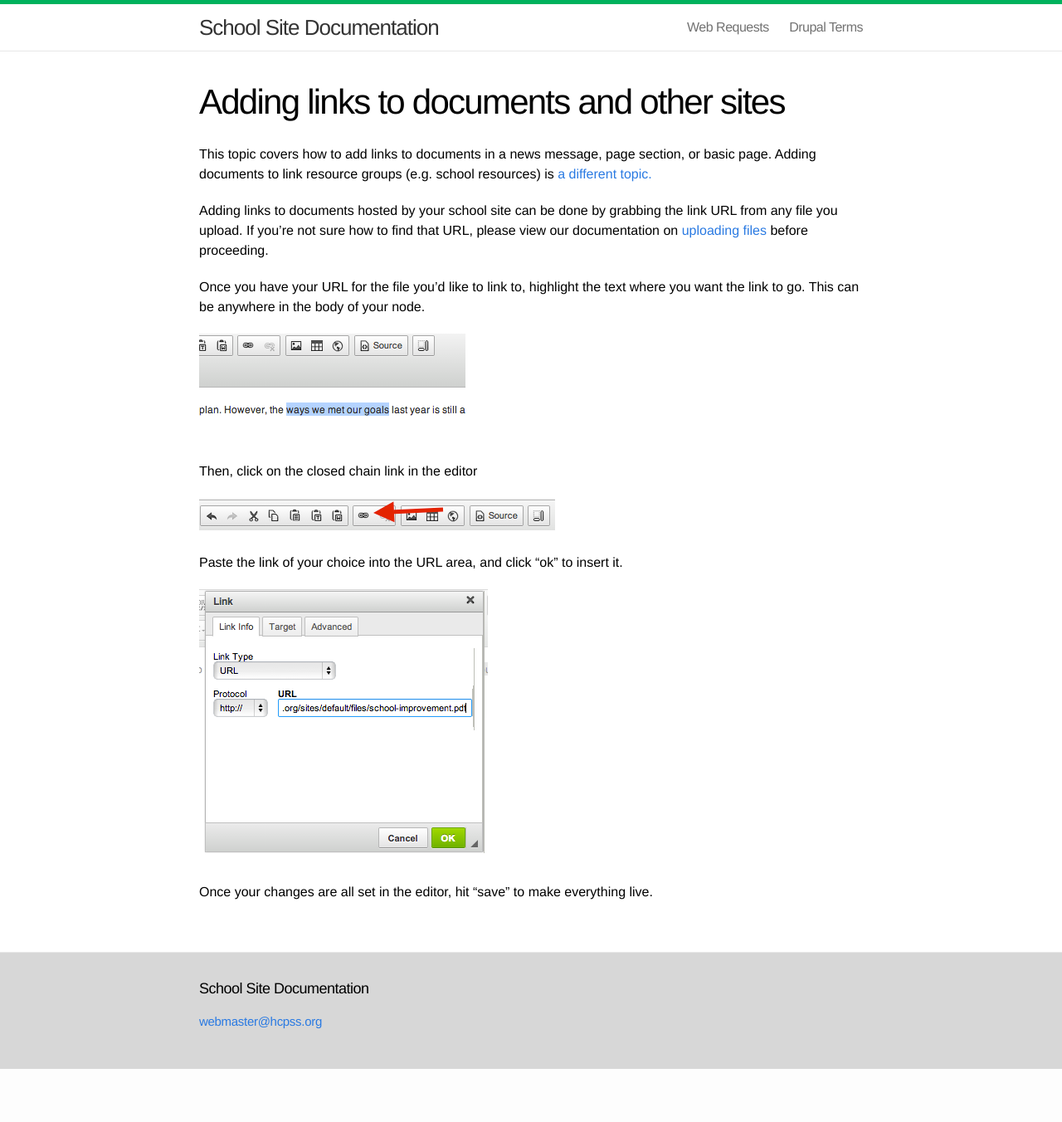
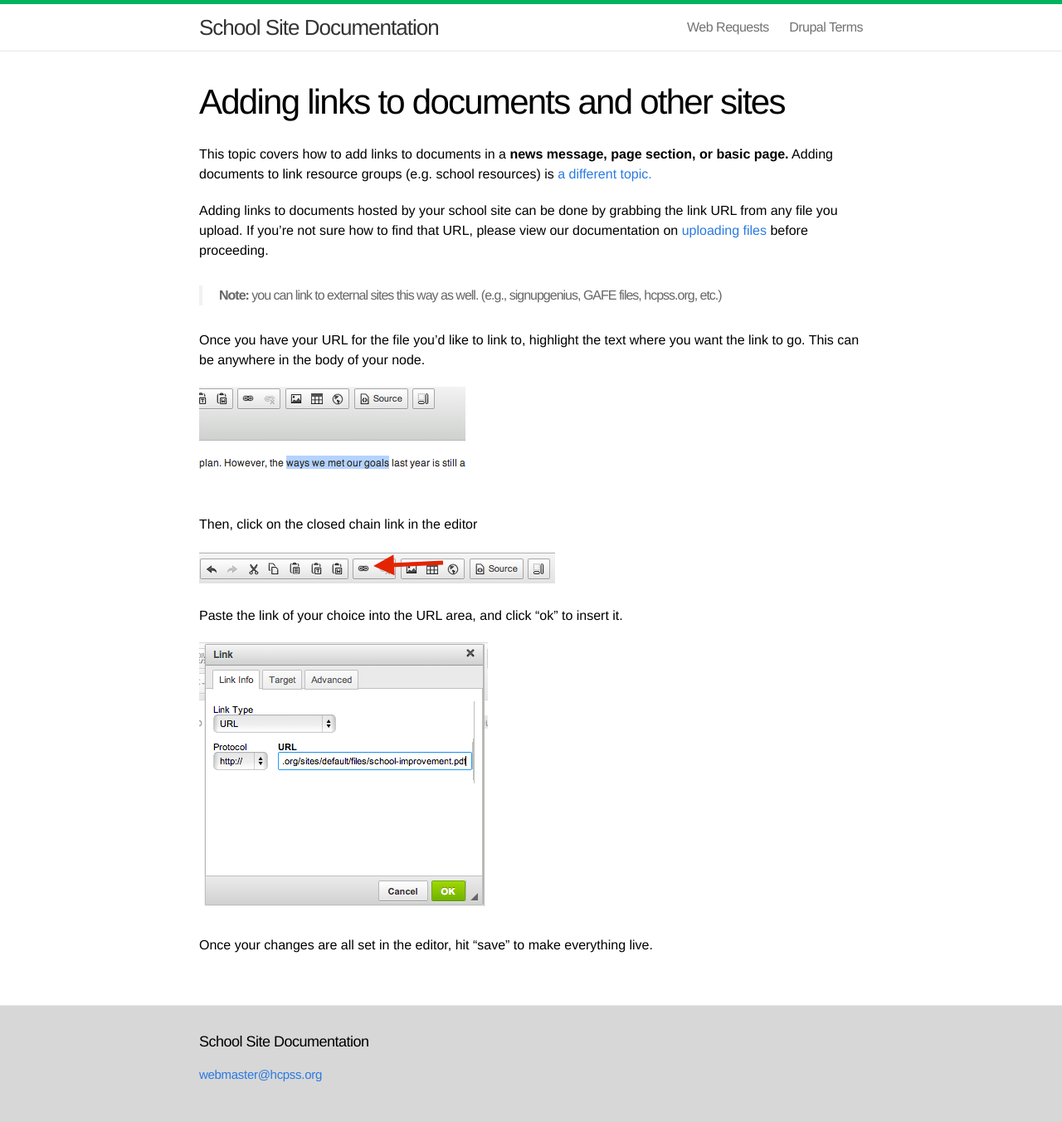
Before and after one commit to HCPSS/schoolsites-help, a Jekyll site: the page built from _posts/2014-07-15-adding-links.md, in a window 1280 px wide. Shown: the whole page at 83% size. Built offline with Jekyll 4.4.1, drawn with Linux system fonts in a browser that asks for light colours; Markdown is read by kramdown in place of the engine named in the settings; before the commit the page ends 1288 px from its top, so only the background shows below that.

Commit message:
updated content to reflect training sessions

```diff
--- a/_posts/2014-07-15-adding-links.md
+++ b/_posts/2014-07-15-adding-links.md
@@ -3,9 +3,13 @@ layout: post
 title: "Adding links to documents and other sites"
 ---
 
-This topic covers how to add links to documents in a news message, page section, or basic page. Adding documents to link resource groups (e.g. school resources) is [a different topic.](/schoolsites-help/2014/07/15/uploading-files/)
+This topic covers how to add links to documents in a <strong>news message, page section, or basic page.</strong> Adding documents to link resource groups (e.g. school resources) is [a different topic.](/schoolsites-help/2014/07/15/uploading-files/)
 
 Adding links to documents hosted by your school site can be done by grabbing the link URL from any file you upload. If you're not sure how to find that URL, please view our documentation on [uploading files](/schoolsites-help/2014/07/15/uploading-files/) before proceeding.
+
+<blockquote>
+  <p><strong>Note:</strong> you can link to external sites this way as well. (e.g., signupgenius, GAFE files, hcpss.org, etc.)</p>
+</blockquote>
 
 Once you have your URL for the file you'd like to link to, highlight the text where you want the link to go. This can be anywhere in the body of your node.
 
```
